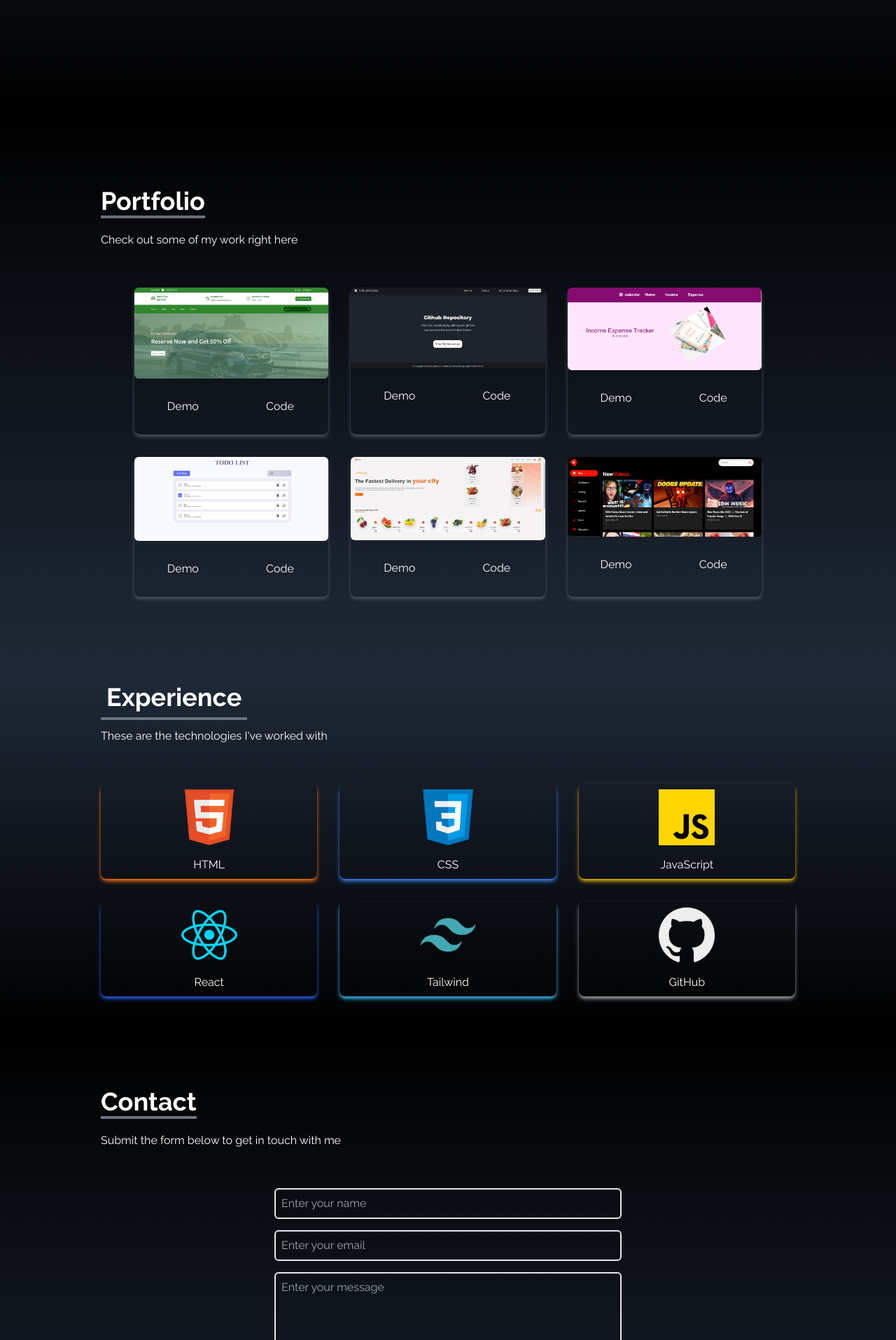
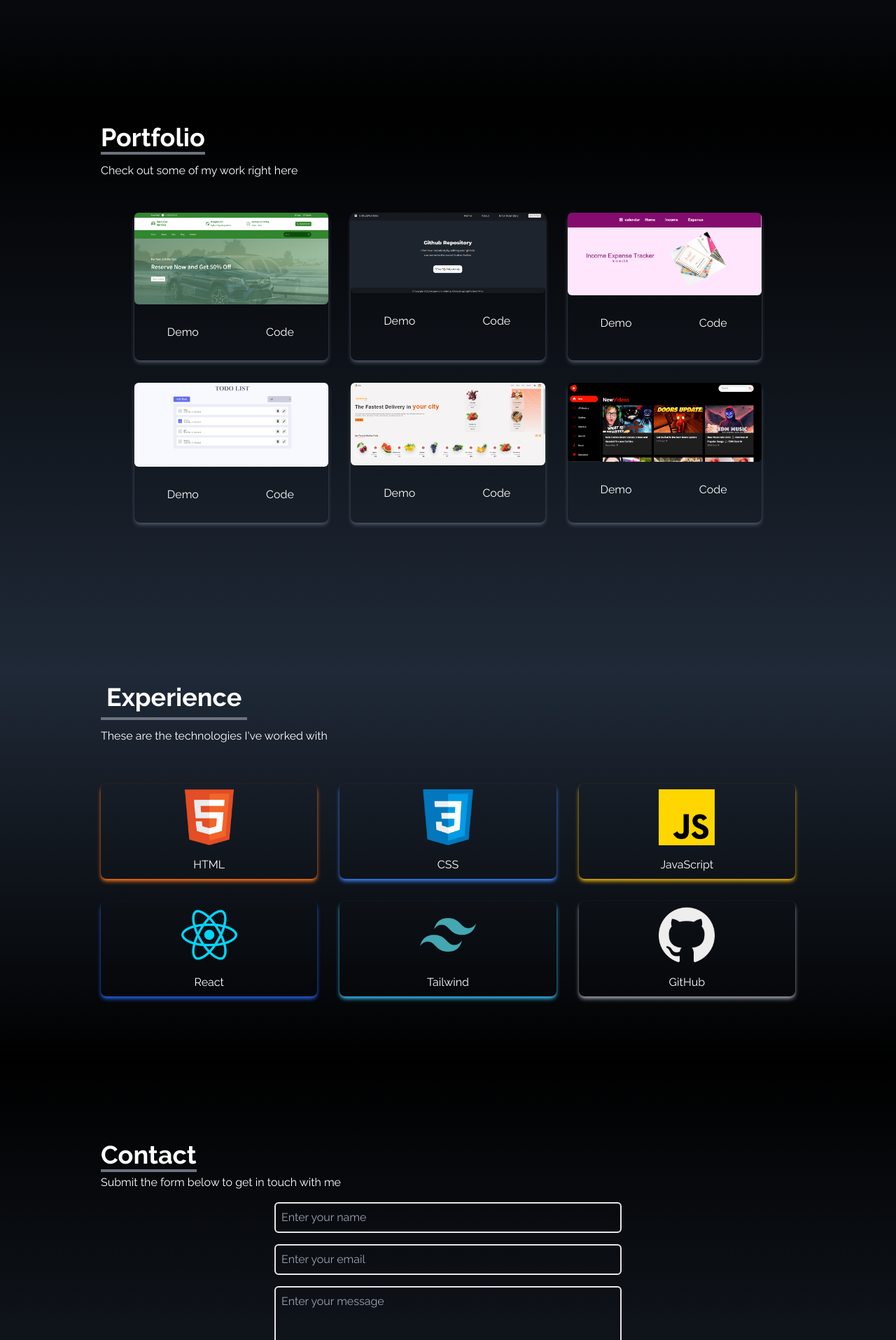
Before and after one commit to debbyuzuegbu/debby-portfolio-website, a React (Create React App) app: page / in a window 1280 px wide. Shown: the part 1304-3219 px from the top of the page at 70% size. Built offline with nearby package versions, Linux system fonts and the light colour scheme.

Commit message:
added padding to contact experience and portfolio

```diff
--- a/src/Components/Contact.jsx
+++ b/src/Components/Contact.jsx
@@ -7,11 +7,11 @@ const Contact = () => {
       className="w-full h-screen bg-gradient-to-b from-black to-gray-800 p-4 text-white"
     >
       <div className="flex flex-col p-4 justify-center max-w-screen-lg mx-auto h-full">
-        <div className="pt-28 md:pt-0 pb-8">
+        <div className="pt-28 md:pt-0 pb-2">
           <p className="text-4xl font-bold inline border-b-4 border-gray-500">
             Contact
           </p>
-          <p className="py-6">Submit the form below to get in touch with me</p>
+          <p className="py-2">Submit the form below to get in touch with me</p>
         </div>
 
         <div className="flex justify-center items-center">
--- a/src/Components/Experience.jsx
+++ b/src/Components/Experience.jsx
@@ -60,7 +60,7 @@ const Experience = () => {
           <p className="py-6">These are the technologies I've worked with</p>
         </div>
 
-        <div className="w-full grid grid-cols-2 sm:grid-cols-3 gap-8 text-center py-8 px-12 sm:px-0">
+        <div className="pb-20 w-full grid grid-cols-2 sm:grid-cols-3 gap-8 text-center py-8 px-12 sm:px-0">
           {techs.map(({ id, src, title, style }) => (
             <div
               key={id}
--- a/src/Components/Portfolio.jsx
+++ b/src/Components/Portfolio.jsx
@@ -51,12 +51,12 @@ const Portfolio = () => {
       id="portfolio"
       className="bg-gradient-to-b from-black to-gray-800 w-full text-white md:h-screen"
     >
-      <div className="max-w-screen-lg p-4 mx-auto flex flex-col justify-center w-full h-full">
+      <div className="max-w-screen-lg p-4 mx-auto flex flex-col justify-center w-full">
         <div className="pt-20 md:pt-0 lg:pt-0 pb-8">
           <p className="text-4xl font-bold inline border-b-4 border-gray-500">
             Portfolio
           </p>
-          <p className="py-6">Check out some of my work right here</p>
+          <p className="py-4">Check out some of my work right here</p>
         </div>
 
         <div className="grid sm:grid-cols-3 md:grid-cols-3 gap-8 md:px-12 sm:px-0">
```
